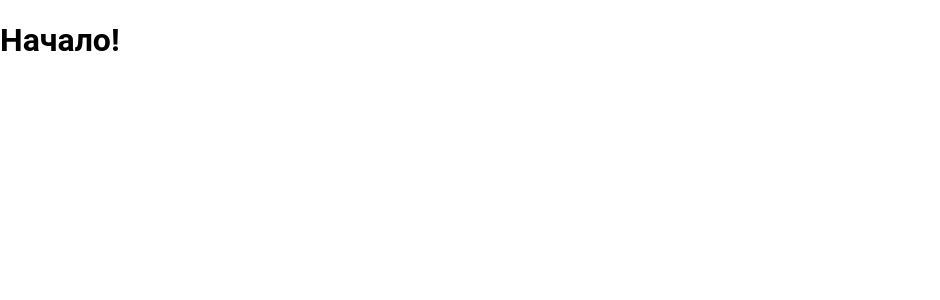
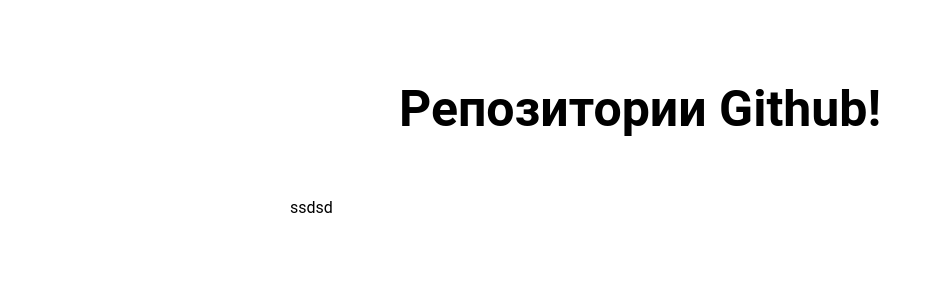
Before and after one commit to OlLiashko/Tabs-test, an Angular app: page / in a window 1280 px wide. Shown: the top 300 px of the page, without its empty margins (0-940 px from the left). Built offline with nearby package versions, Linux system fonts and the light colour scheme.

Commit message:
prepaire main layout

```diff
--- a/src/app/app.module.ts
+++ b/src/app/app.module.ts
@@ -5,12 +5,14 @@
 import { AppComponent } from './app.component';
 import { MainComponent } from './components/main/main.component';
 import { FailRouteComponent } from './components/fail-route/fail-route.component';
+import { GithubReposComponent } from './components/github-repos/github-repos.component';
 
 @NgModule({
   declarations: [
     AppComponent,
     MainComponent,
-    FailRouteComponent
+    FailRouteComponent,
+    GithubReposComponent
   ],
   imports: [
     BrowserModule,
--- /dev/null
+++ b/src/app/components/github-repos/github-repos.component.html
@@ -0,0 +1,3 @@
+<div class="container">
+  <div>ssdsd</div>
+</div>
--- /dev/null
+++ b/src/app/components/github-repos/github-repos.component.scss
@@ -0,0 +1,5 @@
+.container {
+  width: 100%;
+  max-width: 700px;
+  margin: 0 auto;
+}
--- /dev/null
+++ b/src/app/components/github-repos/github-repos.component.ts
@@ -0,0 +1,15 @@
+import { Component, OnInit } from '@angular/core';
+
+@Component({
+  selector: 'app-github-repos',
+  templateUrl: './github-repos.component.html',
+  styleUrls: ['./github-repos.component.scss']
+})
+export class GithubReposComponent implements OnInit {
+
+  constructor() { }
+
+  ngOnInit(): void {
+  }
+
+}
--- a/src/app/components/main/main.component.html
+++ b/src/app/components/main/main.component.html
@@ -1 +1,2 @@
-<h1>Начало!</h1>
+<h1 class="title">Репозитории Github!</h1>
+<app-github-repos></app-github-repos>
--- a/src/app/components/main/main.component.scss
+++ b/src/app/components/main/main.component.scss
@@ -0,0 +1,6 @@
+.title {
+  text-align: center;
+  font-size: 50px;
+  margin-top: 80px;
+  margin-bottom: 60px;
+}
--- a/src/styles.scss
+++ b/src/styles.scss
@@ -1,2 +1,2 @@
-html, body { height: 100%; }
+
 body { margin: 0; font-family: Roboto, "Helvetica Neue", sans-serif; }
```
